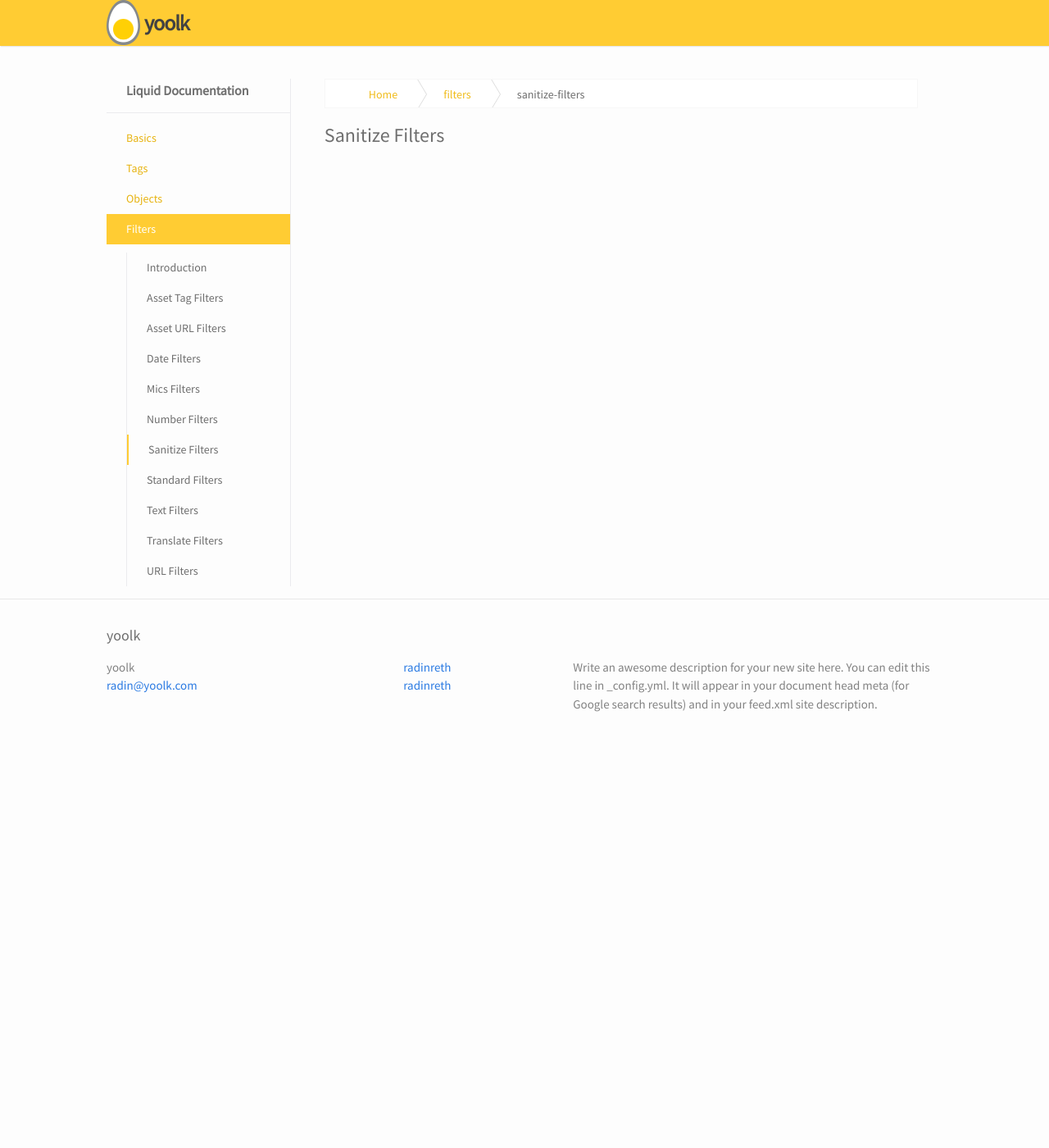
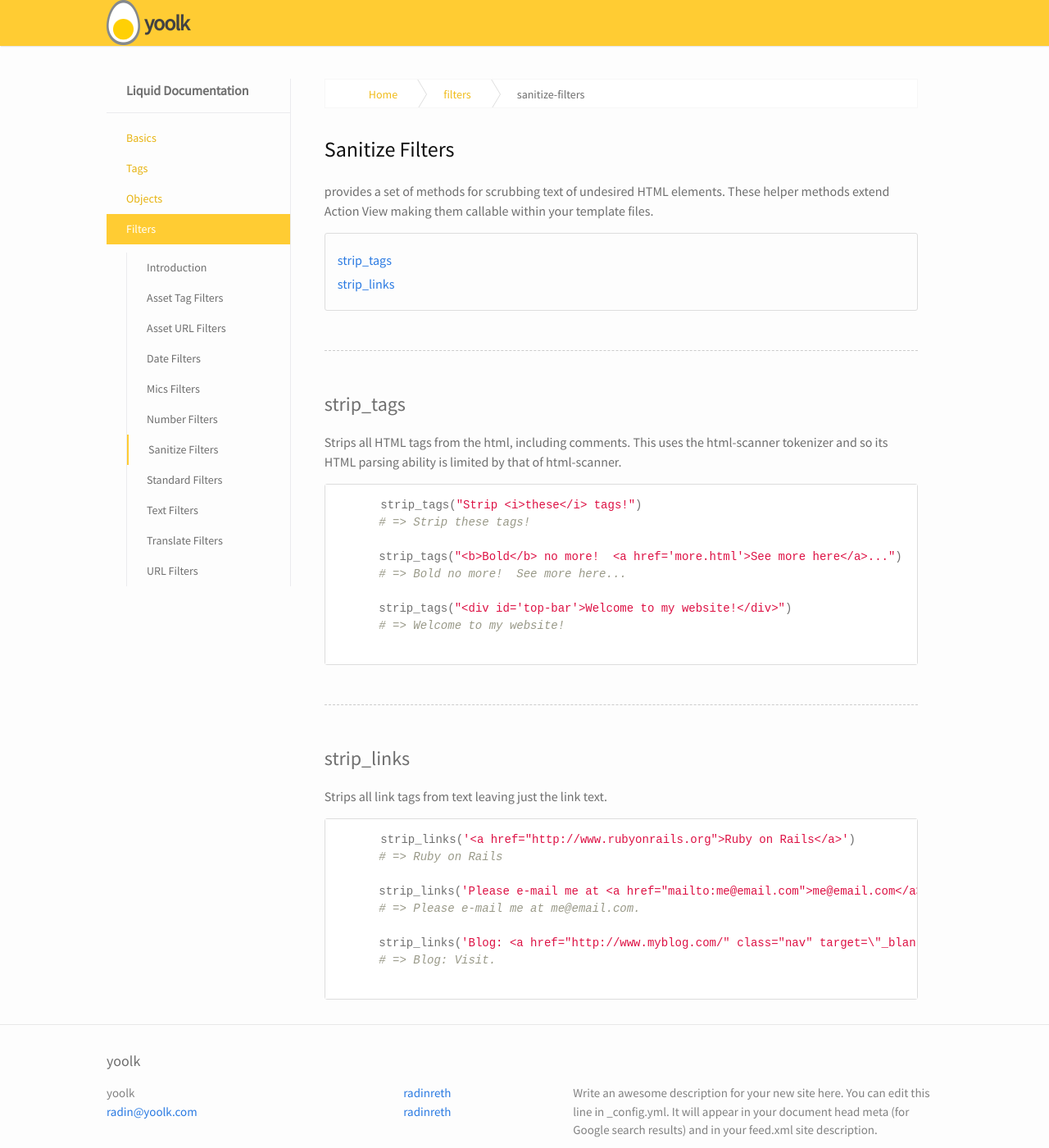
Before and after one commit to yoolk/liquid-documentation, a Jekyll site: the page built from filters/sanitize-filters/index.markdown, in a window 1280 px wide and 1400 px high. Shown: the whole window at 82% size. Built offline with Jekyll 4.4.1, drawn with Linux system fonts in a browser that asks for light colours.

Commit message:
add sanitize tag description

```diff
--- a/filters/sanitize-filters/index.markdown
+++ b/filters/sanitize-filters/index.markdown
@@ -2,4 +2,56 @@
   layout: nav_basics
 ---
 
-## Sanitize Filters
+<h2 class="section-title">Sanitize Filters</h2>
+provides a set of methods for scrubbing text of undesired HTML elements. These helper methods extend Action View making them callable within your template files.
+
+<div class="panel">
+  <div class="panel-body">
+    <ul>
+      <li>
+        <a href="#strip_tags">strip_tags</a>
+      </li>
+      <li>
+        <a href="#strip_links">strip_links</a>
+      </li>
+    </ul>
+  </div>
+</div>
+
+<h2 class="tags" id="strip_tags">strip_tags</h2>
+
+Strips all HTML tags from the html, including comments. This uses the html-scanner tokenizer and so its HTML parsing ability is limited by that of html-scanner.
+
+<div class="panel">
+  <div class="panel-body">
+    {% highlight ruby %}{% raw %}
+      strip_tags("Strip <i>these</i> tags!")
+      # => Strip these tags!
+
+      strip_tags("<b>Bold</b> no more!  <a href='more.html'>See more here</a>...")
+      # => Bold no more!  See more here...
+
+      strip_tags("<div id='top-bar'>Welcome to my website!</div>")
+      # => Welcome to my website!
+    {% endraw %}{% endhighlight %}
+  </div>
+</div>
+
+<h2 class="tags" id="strip_links">strip_links</h2>
+
+Strips all link tags from text leaving just the link text.
+
+<div class="panel">
+  <div class="panel-body">
+    {% highlight ruby %}{% raw %}
+      strip_links('<a href="http://www.rubyonrails.org">Ruby on Rails</a>')
+      # => Ruby on Rails
+
+      strip_links('Please e-mail me at <a href="mailto:me@email.com">me@email.com</a>.')
+      # => Please e-mail me at me@email.com.
+
+      strip_links('Blog: <a href="http://www.myblog.com/" class="nav" target=\"_blank\">Visit</a>.')
+      # => Blog: Visit.
+    {% endraw %}{% endhighlight %}
+  </div>
+</div>
```
